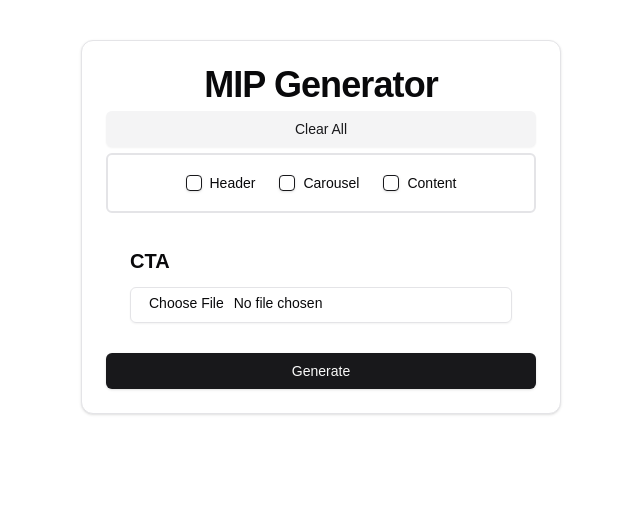
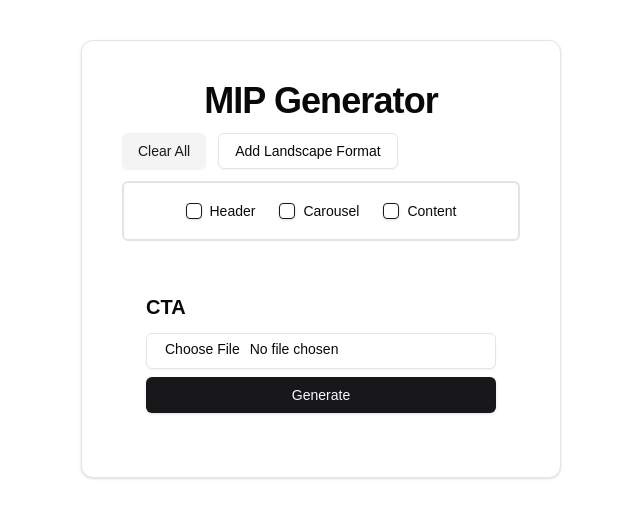
Before and after one commit to riohpl/mip-generator, a Next.js app: page / in a window 1280 px wide. Shown: the top 518 px of the page, without its empty margins (319-959 px from the left). Built offline with nearby package versions, Linux system fonts and the light colour scheme.

Commit message:
add types for params and add "add landscape"

```diff
--- a/src/app/page.tsx
+++ b/src/app/page.tsx
@@ -5,7 +5,7 @@ import CheckContainer, { toggleCheckType } from "@/components/CheckContainer";
 import { Button } from "@/components/ui/button";
 import { Card, CardTitle, CardHeader, CardContent } from "@/components/ui/card";
 import { useState, useEffect } from "react";
-import { htmlParams } from "@/utils/carousel-normal";
+import { htmlParams } from "@/utils/htmlParamTypes";
 import { Input } from "@/components/ui/input";
 import { useLocalStorage } from "react-use";
 import { carouselMain } from "@/utils/carousel-main";
@@ -105,19 +105,26 @@ export default function Home() {
 
   return (
     <div className="flex justify-center p-10">
-      <Card className="xl:w-2/5 md:w-3/4   xs:w-80 ">
-        <CardHeader>
+      <Card className="xl:w-2/5 md:w-3/4   xs:w-80  p-10">
+        <CardHeader className="p-0 space-y-3">
           <CardTitle className="text-4xl text-center">MIP Generator</CardTitle>
+          <div className="flex gap-3">
             <Button onClick={clearAllInputs} variant="secondary">
               Clear All
             </Button>
+            <Button onClick={clearAllInputs} variant="outline">
+              Add Landscape Format{" "}
+            </Button>
+          </div>
           <CheckContainer
             toggleBox={toggleCheckBox}
             isHeaderVisible={isHeaderVisible ?? false}
             isCarouselVisible={isCarouselVisible ?? false}
             isContentVisible={isContentVisible ?? false}
           />
-          <CardContent className="flex flex-col gap-2">
+        </CardHeader>
+
+        <CardContent className="flex flex-col gap-2 p-6">
           <CardContainer
             title="Header"
             isVissible={isHeaderVisible}
@@ -146,9 +153,8 @@ export default function Home() {
               />
             </div>
           </div>
+          <Button onClick={generateMip}>Generate</Button>
         </CardContent>
-          <Button onClick={generateMip}>Generate</Button>
-        </CardHeader>
       </Card>
     </div>
   );
--- /dev/null
+++ b/src/utils/htmlParamTypes.ts
@@ -0,0 +1,12 @@
+type content = {
+  id: number;
+  type: string;
+  content: string;
+};
+
+export type htmlParams = {
+  slide: content[];
+  header: content[];
+  content: content[];
+  cta: string;
+};
```
Also changed, not shown: src/utils/carousel-normal.ts (+1 -12 lines). Lines whose indentation alone changed are shown as unchanged.
